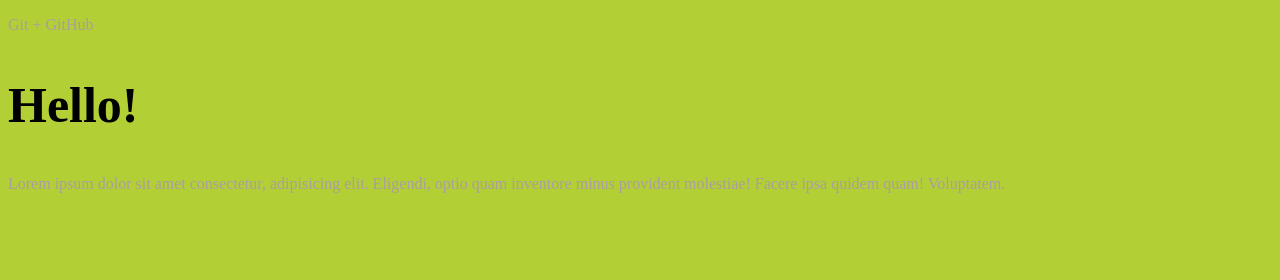
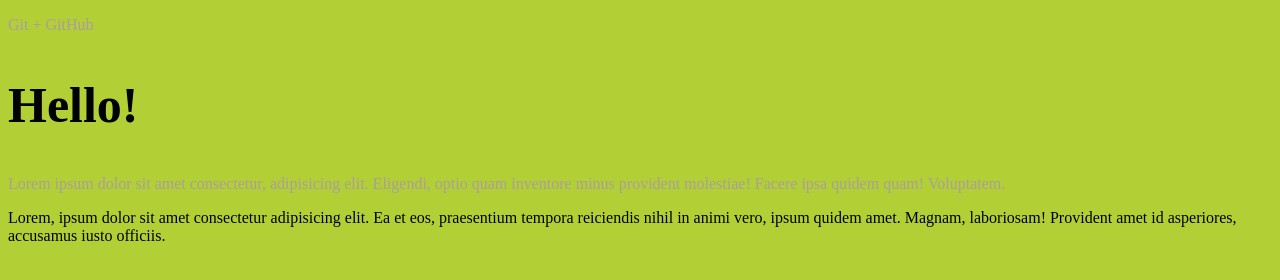
Before and after one commit to Simon-Duslov/gittest, a plain HTML site: page index.html in a window 1280 px wide. Drawn offline with Linux system fonts and the light colour scheme.

Commit message:
ветка develop

```diff
--- a/index.html
+++ b/index.html
@@ -10,5 +10,6 @@
     <p>Git + GitHub</p>
     <h2>Hello!</h2>
     <p>Lorem ipsum dolor sit amet consectetur, adipisicing elit. Eligendi, optio quam inventore minus provident molestiae! Facere ipsa quidem quam! Voluptatem.</p>
+    Lorem, ipsum dolor sit amet consectetur adipisicing elit. Ea et eos, praesentium tempora reiciendis nihil in animi vero, ipsum quidem amet. Magnam, laboriosam! Provident amet id asperiores, accusamus iusto officiis.
 </body>
 </html>
```
